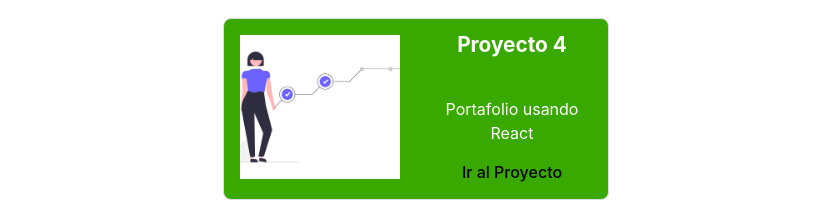
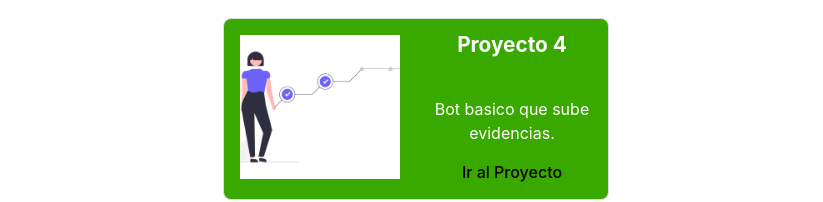
Before and after one commit to JPGV1/italy_spanish, a React (Vite) app: page / in a window 1280 px wide. Shown: the part 1100-1302 px from the top of the page, without its empty margins (384-1207 px from the left). Built offline with nearby package versions, Linux system fonts and the light colour scheme.

Commit message:
cambio en proyects

```diff
--- a/src/App.jsx
+++ b/src/App.jsx
@@ -41,9 +41,9 @@ const projects = [
   },
   {
     title: "Proyecto 4",
-    description: "Portafolio usando React",
+    description: "Bot basico que sube evidencias.",
     imageUrl: proyect4,
-    buttonUrl: "https://portafolio-react-flame-alpha.vercel.app/"
+    buttonUrl: "https://github.com/JPGV1/bot.git"
   }
 ];
 
```
